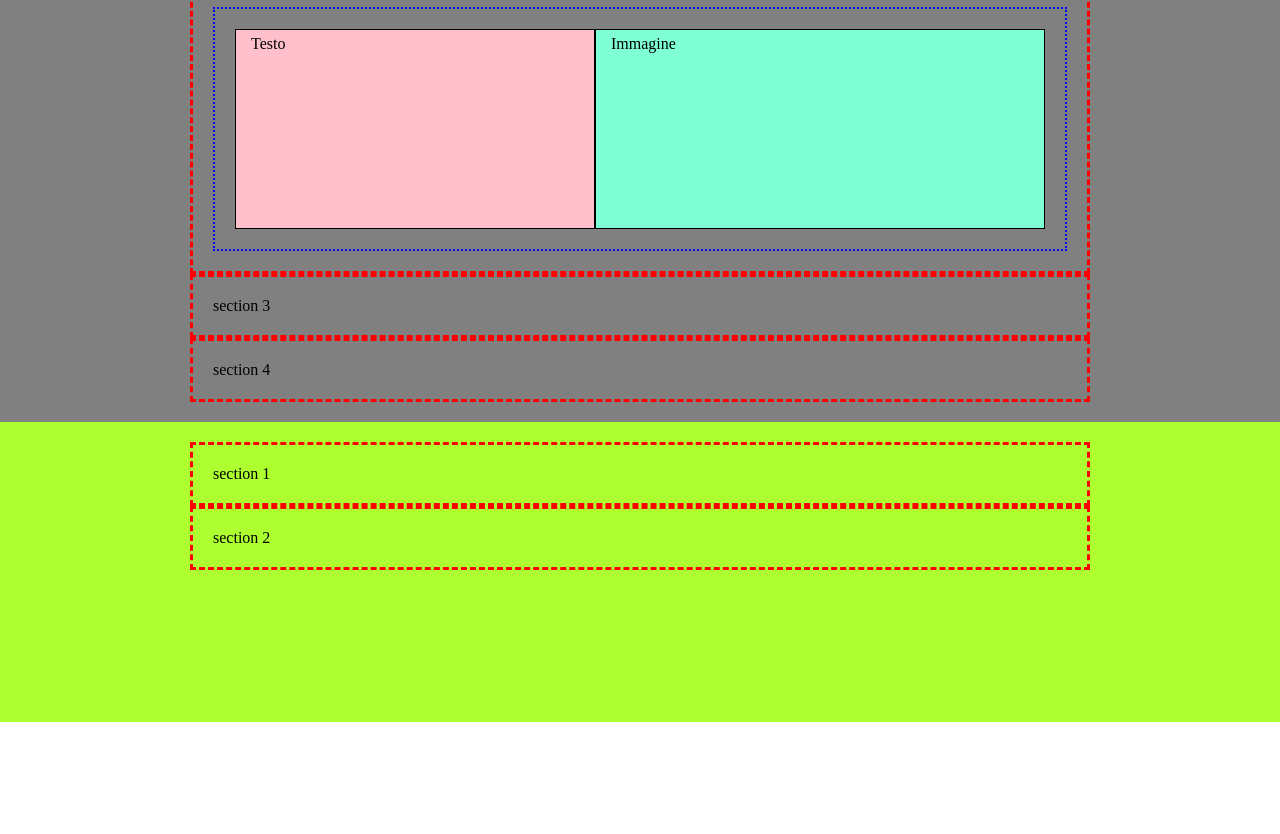
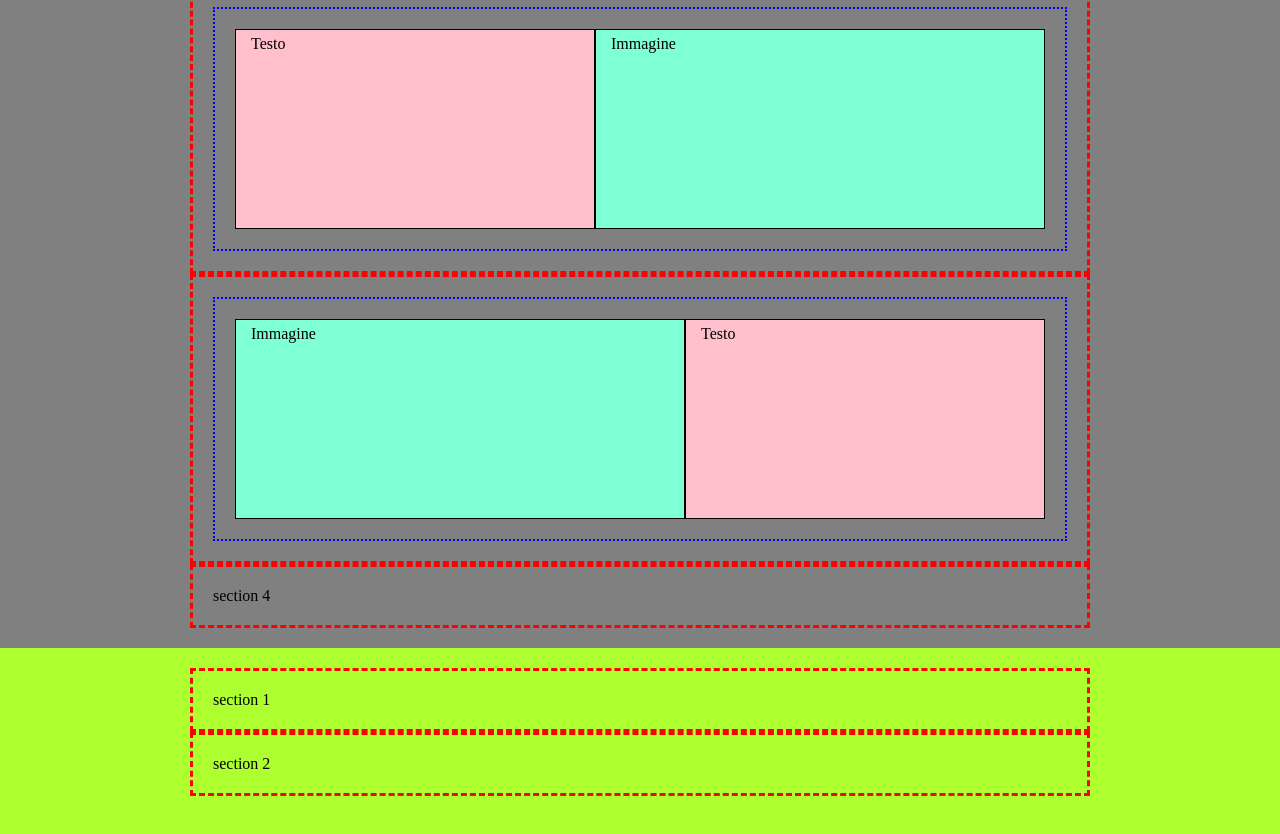
Before and after one commit to FedeAle1525/htmlcss-struttura-discord, a plain HTML site: page index.html in a window 1280 px wide. Shown: the part 732-1566 px from the top of the page. Before the commit the page ends 1454 px from the top, so only its background shows below. Drawn offline with Linux system fonts and the light colour scheme.

Commit message:
EDIT third section in main

```diff
--- a/index.html
+++ b/index.html
@@ -33,7 +33,7 @@
     </header>
 
     <main>
-        <!-- Sezione 1 del Main -->
+        <!-- Sezione 1 del Main: Immagine + Testo -->
         <section>
             <div class="container">
                 <div class="row">
@@ -43,6 +43,7 @@
             </div>
         </section>
 
+        <!-- Sezione 2 del Main: Testo + Immagine -->
         <section>
             <div class="container">
                 <div class="row reverse">
@@ -52,9 +53,13 @@
             </div>
         </section>
 
+        <!-- Sezione 3 del Main: Immagine + Testo -->
         <section>
             <div class="container">
-                section 3
+                <div class="row">
+                    <div class="col img">Immagine</div>
+                    <div class="col text">Testo</div>
+                </div>
             </div>
         </section>
 
```
